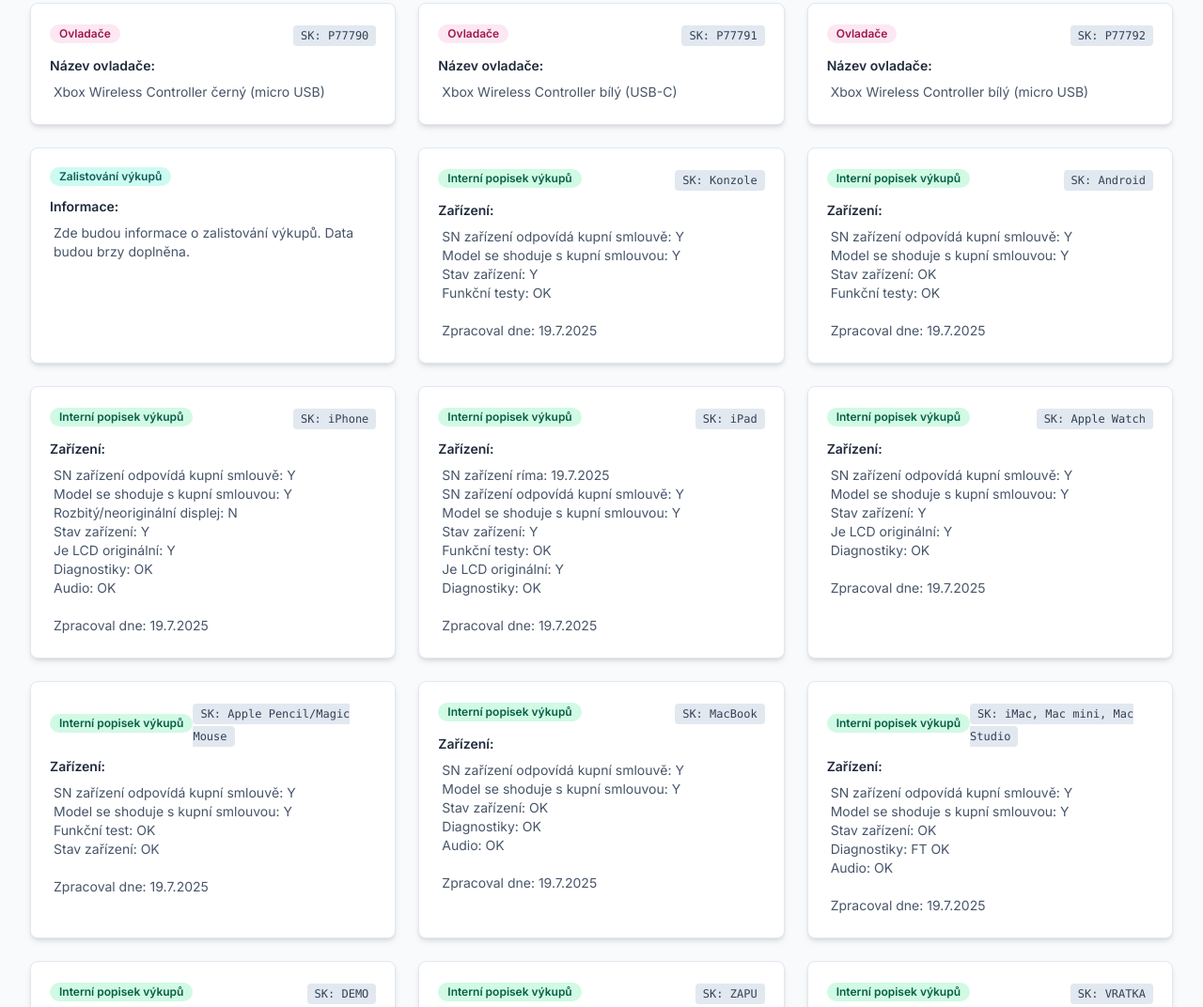
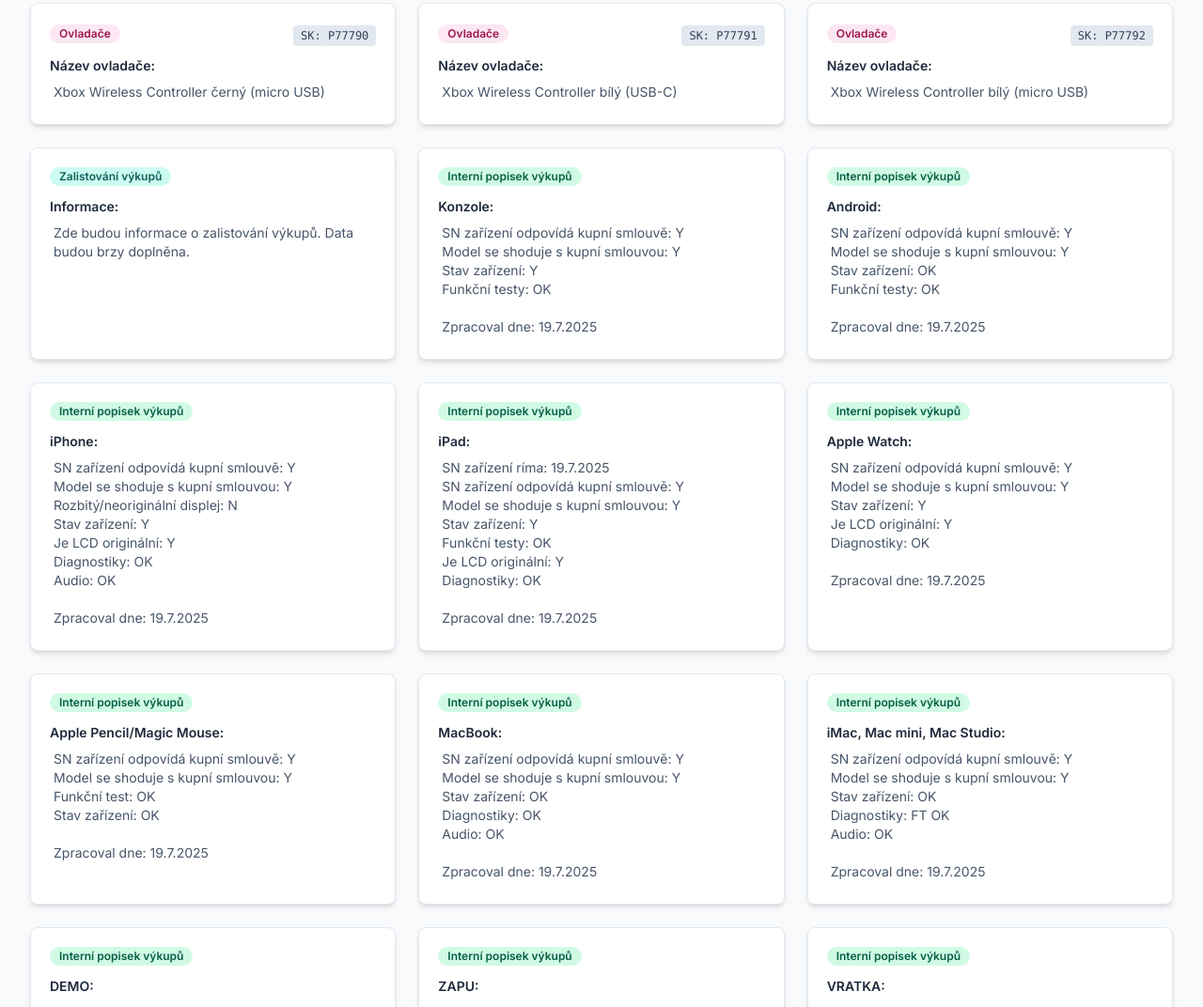
Before and after one commit to F1lDa-bot/servis, a plain HTML site: page index.html in a window 1280 px wide. Shown: the part 5139-6211 px from the top of the page at 94% size. Drawn offline with nearby package versions, Linux system fonts and the light colour scheme.

Commit message:
Update index.html

```diff
--- a/index.html
+++ b/index.html
@@ -190,12 +190,12 @@
                         if (task.category === 'Ovladače' || task.category === 'Zalistování výkupů' || task.category === 'Interní popisek výkupů') {
                              let title = 'Informace:';
                              if (task.category === 'Ovladače') title = 'Název ovladače:';
-                             if (task.category === 'Interní popisek výkupů') title = 'Zařízení:';
+                             if (task.category === 'Interní popisek výkupů') title = `${task.sku}:`;
 
                             cardContent = `
                                 <div class="flex justify-between items-center mb-3">
                                     <span class="inline-block ${categoryBgClass} ${categoryTextClass} text-xs font-semibold px-2.5 py-0.5 rounded-full whitespace-nowrap">${task.category}</span>
-                                    ${task.sku !== 'PLACEHOLDER' ?
+                                    ${task.sku !== 'PLACEHOLDER' && task.category !== 'Interní popisek výkupů' ?
                                     `<div class="relative">
                                         <span class="sku-item text-xs font-mono bg-slate-200 text-slate-700 px-2 py-1 rounded cursor-pointer hover:bg-slate-300" data-sku="${task.sku}">SK: ${task.sku}</span>
                                         <div class="copy-feedback">Zkopírováno!</div>
```
